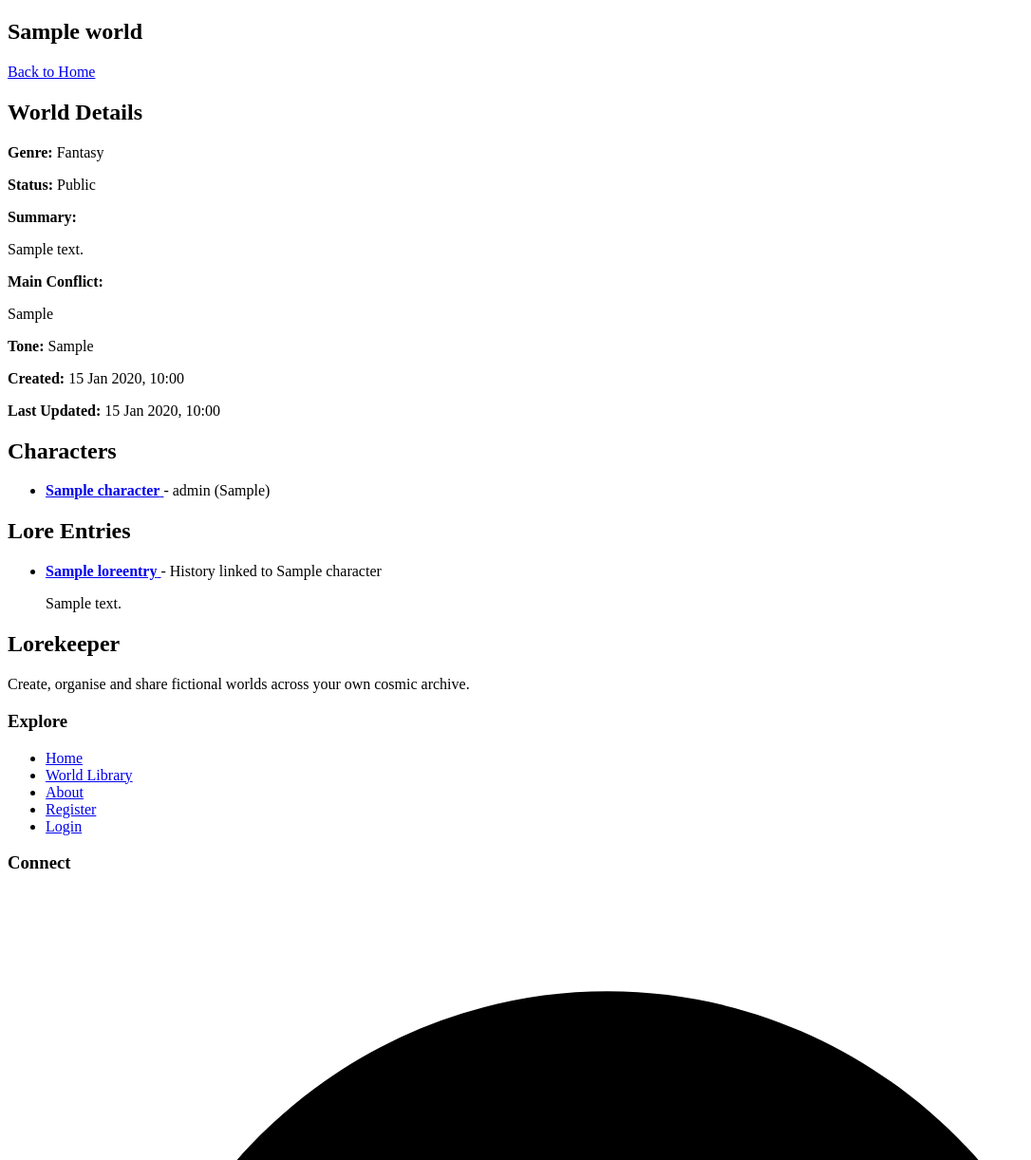
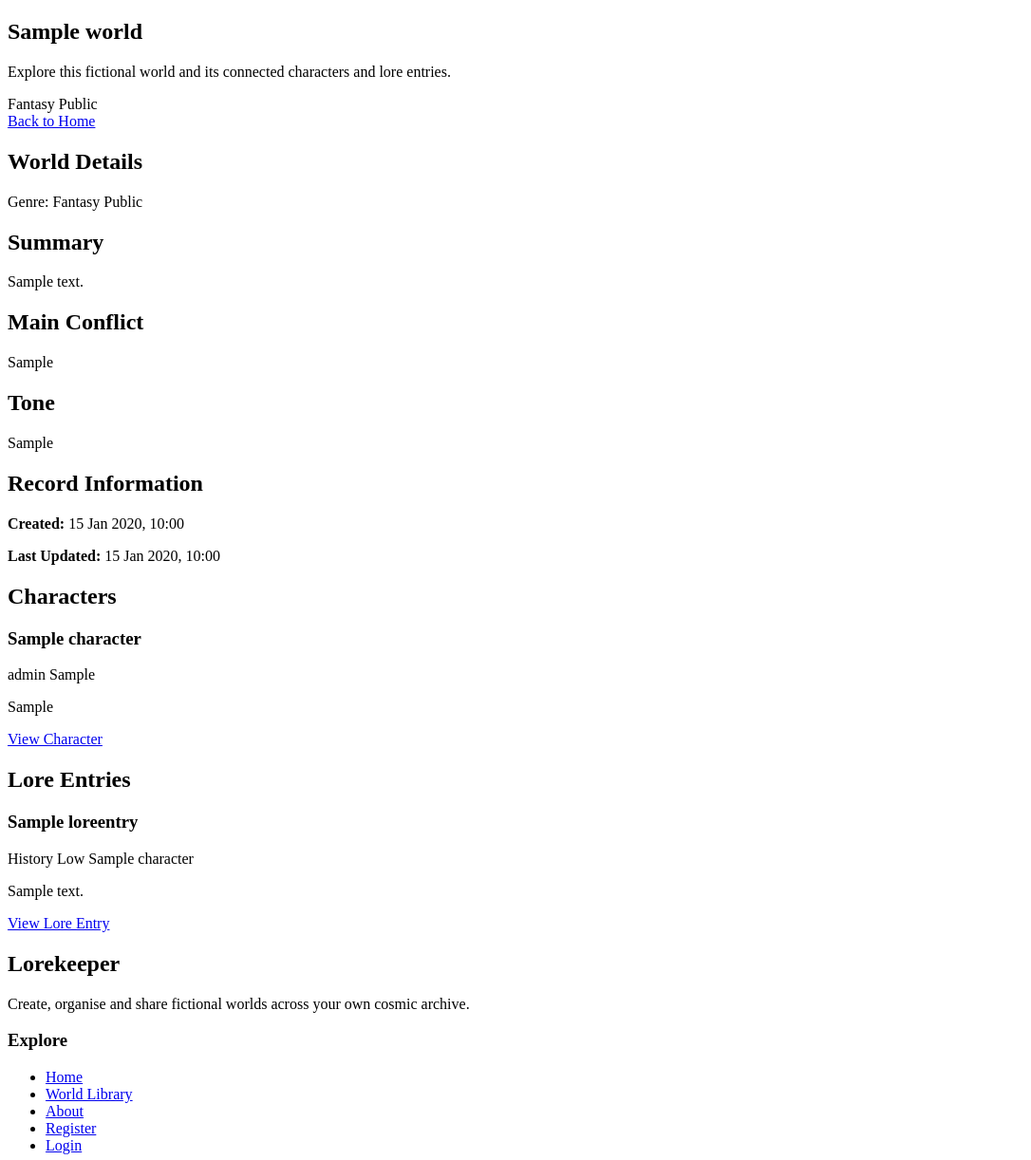
Before and after one commit to CtrlAltKismet/lorekeeper, a Django app: page /worlds/1/ in a window 1280 px wide. Shown: the part 132-1354 px from the top of the page at 95% size, without its empty margins (0-1086 px from the left). Run offline with Django 5.2, Linux system fonts and the light colour scheme; tables that the repository leaves empty hold one stand-in row (values such as "Sample post").

Commit message:
Added classes to world detail and world form pages ready for styling

```diff
--- a/worlds/templates/worlds/world_detail.html
+++ b/worlds/templates/worlds/world_detail.html
@@ -3,143 +3,246 @@
 {% block title %}{{ world.title }} | Lorekeeper{% endblock %}
 
 {% block content %}
-<section>
+<section class="hero-panel">
     <h1>{{ world.title }}</h1>
 
+    <p>
+        Explore this fictional world and its connected characters and lore entries.
+    </p>
+
+    <div class="action-row">
+        <span class="badge">
+            {{ world.get_genre_display }}
+        </span>
+
+        {% if world.is_public %}
+            <span class="badge badge-public">
+                Public
+            </span>
+        {% else %}
+            <span class="badge badge-private">
+                Private
+            </span>
+        {% endif %}
+    </div>
+
+    <div class="action-row">
         {% if user.is_authenticated %}
+            <a href="{% url 'dashboard' %}" class="button secondary-button">
+                Back to Dashboard
+            </a>
+        {% else %}
+            <a href="{% url 'home' %}" class="button secondary-button">
+                Back to Home
+            </a>
+        {% endif %}
+
+        {% if is_owner %}
+            <a href="{% url 'world_update' world.id %}" class="button">
+                Edit World
+            </a>
+
+            <a href="{% url 'world_delete' world.id %}" class="button danger-button">
+                Delete World
+            </a>
+        {% endif %}
+    </div>
+</section>
+
+<section class="detail-panel">
+    <h2>World Details</h2>
+
+    <div class="action-row">
+        <span class="badge">
+            Genre: {{ world.get_genre_display }}
+        </span>
+
+        {% if world.is_public %}
+            <span class="badge badge-public">
+                Public
+            </span>
+        {% else %}
+            <span class="badge badge-private">
+                Private
+            </span>
+        {% endif %}
+    </div>
+
+    <section class="content-panel">
+        <h2>Summary</h2>
+        <p>{{ world.summary }}</p>
+    </section>
+
+    {% if world.main_conflict %}
+        <section class="content-panel">
+            <h2>Main Conflict</h2>
+            <p>{{ world.main_conflict }}</p>
+        </section>
+    {% endif %}
+
+    {% if world.tone %}
+        <section class="content-panel">
+            <h2>Tone</h2>
+            <p>{{ world.tone }}</p>
+        </section>
+    {% endif %}
+
+    <section class="content-panel">
+        <h2>Record Information</h2>
+
         <p>
-            <a href="{% url 'dashboard' %}">Back to Dashboard</a>
+            <strong>Created:</strong>
+            {{ world.created_at|date:"d M Y, H:i" }}
+        </p>
+
+        <p>
+            <strong>Last Updated:</strong>
+            {{ world.updated_at|date:"d M Y, H:i" }}
+        </p>
+    </section>
+</section>
+
+<section class="content-panel">
+    <div class="action-row">
+        <h2>Characters</h2>
+
+        {% if is_owner %}
+            <a href="{% url 'character_create' world.id %}" class="button">
+                Add Character
+            </a>
+        {% endif %}
+    </div>
+
+    {% if world.characters.all %}
+        <div class="card-grid">
+            {% for character in world.characters.all %}
+                <article class="card">
+                    <h3>{{ character.name }}</h3>
+
+                    <div class="action-row">
+                        {% if character.role %}
+                            <span class="badge">
+                                {{ character.role }}
+                            </span>
+                        {% endif %}
+
+                        {% if character.species %}
+                            <span class="badge">
+                                {{ character.species }}
+                            </span>
+                        {% endif %}
+                    </div>
+
+                    {% if character.personality %}
+                        <p>
+                            {{ character.personality|truncatewords:24 }}
+                        </p>
+                    {% elif character.backstory %}
+                        <p>
+                            {{ character.backstory|truncatewords:24 }}
                         </p>
                     {% else %}
                         <p>
-            <a href="{% url 'home' %}">Back to Home</a>
+                            No character notes have been added yet.
                         </p>
                     {% endif %}
 
-    {% if is_owner %}
+                    <div class="card-glow"></div>
+
+                    <div class="action-row">
+                        <a href="{% url 'character_detail' world.id character.id %}" class="button">
+                            View Character
+                        </a>
+                    </div>
+                </article>
+            {% endfor %}
+        </div>
+    {% else %}
+        <section class="content-panel">
+            <h3>No characters yet</h3>
             <p>
-            <a href="{% url 'world_update' world.id %}">Edit World</a>
+                No characters have been added to this world yet.
             </p>
 
-        <p>
-            <a href="{% url 'world_delete' world.id %}">Delete World</a>
-        </p>
+            {% if is_owner %}
+                <div class="action-row">
+                    <a href="{% url 'character_create' world.id %}" class="button">
+                        Add your first character
+                    </a>
+                </div>
+            {% endif %}
+        </section>
     {% endif %}
 </section>
 
+<section class="content-panel">
+    <div class="action-row">
+        <h2>Lore Entries</h2>
 
-<section>
-    <h2>World Details</h2>
+        {% if is_owner %}
+            <a href="{% url 'lore_entry_create' world.id %}" class="button">
+                Add Lore Entry
+            </a>
+        {% endif %}
+    </div>
 
+    {% if world.lore_entries.all %}
+        <div class="card-grid">
+            {% for lore_entry in world.lore_entries.all %}
+                <article class="card">
+                    <h3>{{ lore_entry.title }}</h3>
+
+                    <div class="action-row">
+                        <span class="badge">
+                            {{ lore_entry.get_category_display }}
+                        </span>
+
+                        <span class="badge">
+                            {{ lore_entry.get_importance_display }}
+                        </span>
+
+                        {% if lore_entry.character %}
+                            <span class="badge">
+                                {{ lore_entry.character.name }}
+                            </span>
+                        {% endif %}
+                    </div>
+
+                    {% if lore_entry.summary %}
                         <p>
-        <strong>Genre:</strong> {{ world.get_genre_display }}
+                            {{ lore_entry.summary|truncatewords:24 }}
                         </p>
-
+                    {% else %}
                         <p>
-        <strong>Status:</strong>
-        {% if world.is_public %}
-            Public
-        {% else %}
-            Private
-        {% endif %}
-    </p>
-
-    <p>
-        <strong>Summary:</strong>
-    </p>
-    <p>{{ world.summary }}</p>
-
-    {% if world.main_conflict %}
-        <p>
-            <strong>Main Conflict:</strong>
-        </p>
-        <p>{{ world.main_conflict }}</p>
-    {% endif %}
-
-    {% if world.tone %}
-        <p>
-            <strong>Tone:</strong> {{ world.tone }}
+                            {{ lore_entry.content|truncatewords:24 }}
                         </p>
                     {% endif %}
 
+                    <div class="card-glow"></div>
+
+                    <div class="action-row">
+                        <a href="{% url 'lore_entry_detail' world.id lore_entry.id %}" class="button">
+                            View Lore Entry
+                        </a>
+                    </div>
+                </article>
+            {% endfor %}
+        </div>
+    {% else %}
+        <section class="content-panel">
+            <h3>No lore entries yet</h3>
             <p>
-        <strong>Created:</strong> {{ world.created_at|date:"d M Y, H:i" }}
+                No lore entries have been added to this world yet.
             </p>
 
-    <p>
-        <strong>Last Updated:</strong> {{ world.updated_at|date:"d M Y, H:i" }}
-    </p>
-</section>
-
-
-<section>
-    <h2>Characters</h2>
-
             {% if is_owner %}
-        <p>
-            <a href="{% url 'character_create' world.id %}">
-                Add Character
+                <div class="action-row">
+                    <a href="{% url 'lore_entry_create' world.id %}" class="button">
+                        Add your first lore entry
                     </a>
-        </p>
-    {% endif %}
-
-    {% if world.characters.all %}
-        <ul>
-            {% for character in world.characters.all %}
-                <li>
-                    <a href="{% url 'character_detail' world.id character.id %}">
-                        <strong>{{ character.name }}</strong>
-                    </a>
-
-                    {% if character.role %}
-                        - {{ character.role }}
-                    {% endif %}
-
-                    {% if character.species %}
-                        ({{ character.species }})
-                    {% endif %}
-                </li>
-            {% endfor %}
-        </ul>
-    {% else %}
-        <p>No characters have been added to this world yet.</p>
+                </div>
             {% endif %}
         </section>
-
-
-<section>
-    <h2>Lore Entries</h2>
-
-    {% if is_owner %}
-        <p>
-            <a href="{% url 'lore_entry_create' world.id %}">
-                Add Lore Entry
-            </a>
-        </p>
-    {% endif %}
-
-    {% if world.lore_entries.all %}
-        <ul>
-            {% for lore_entry in world.lore_entries.all %}
-                <li>
-                    <a href="{% url 'lore_entry_detail' world.id lore_entry.id %}">
-                        <strong>{{ lore_entry.title }}</strong>
-                    </a>
-
-                    - {{ lore_entry.get_category_display }}
-
-                    {% if lore_entry.character %}
-                        linked to {{ lore_entry.character.name }}
-                    {% endif %}
-
-                    {% if lore_entry.summary %}
-                        <p>{{ lore_entry.summary }}</p>
-                    {% endif %}
-                </li>
-            {% endfor %}
-        </ul>
-    {% else %}
-        <p>No lore entries have been added to this world yet.</p>
     {% endif %}
 </section>
 {% endblock %}
```
Also changed, not shown: worlds/templates/worlds/world_form.html (+37 -16 lines). Lines whose indentation alone changed are shown as unchanged.
